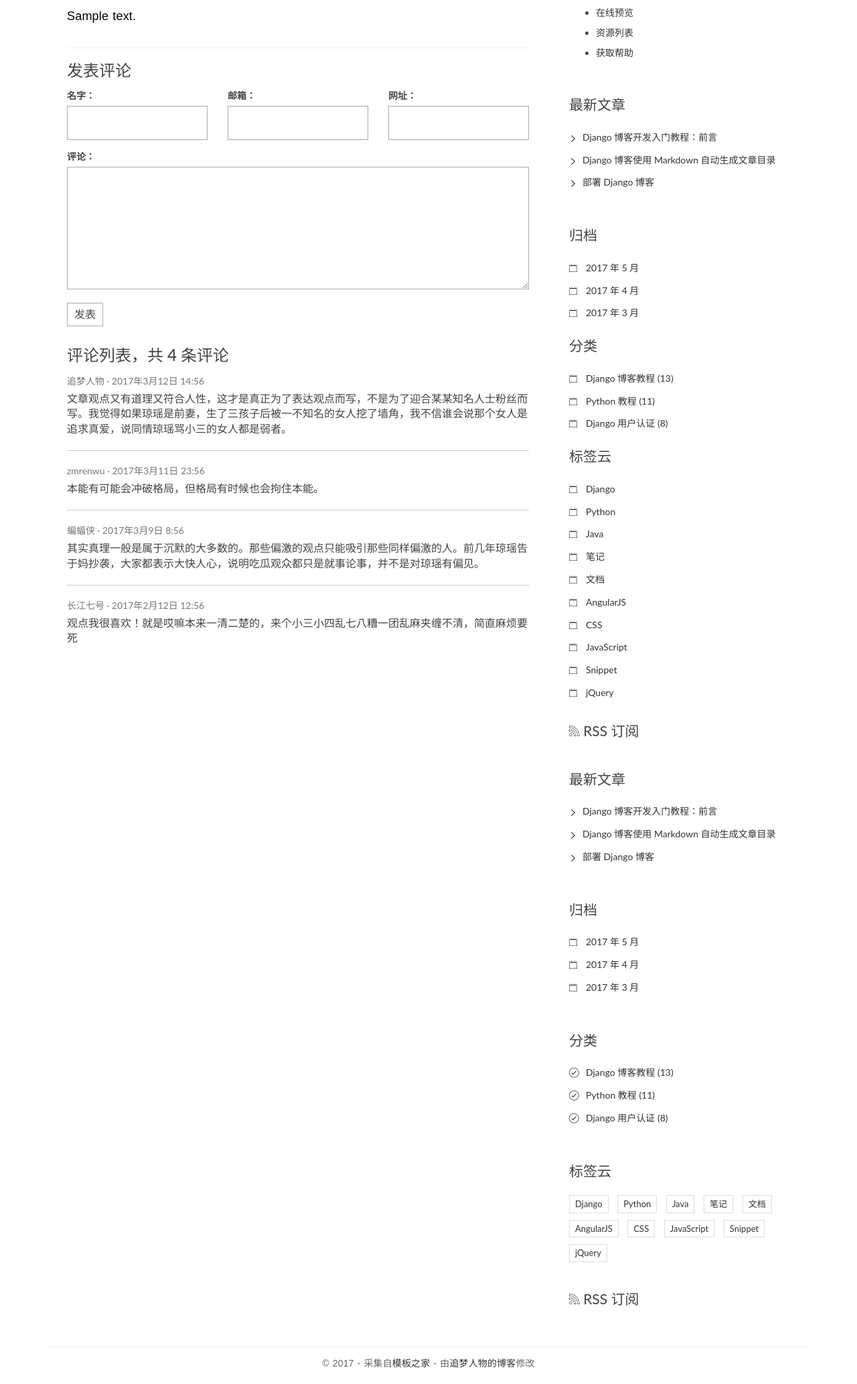
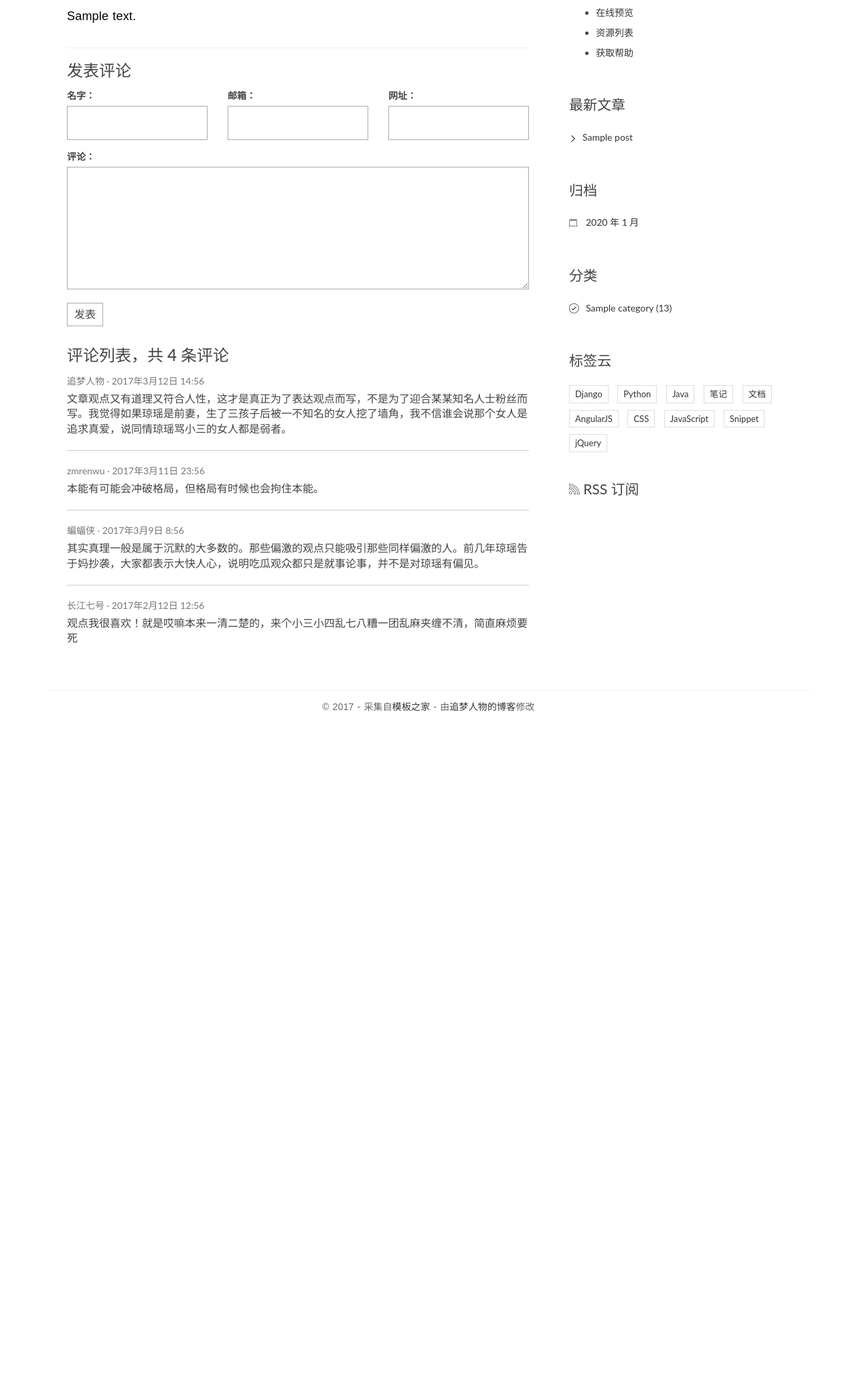
Before and after one commit to lushilong/appproject, a Django app: page /post/1/ in a window 1280 px wide. Shown: the part 275-2341 px from the top of the page at 67% size. After the commit the page ends 1337 px from the top, so only its background shows below. Run offline with Django 3.2, Linux system fonts and the light colour scheme; tables that the repository leaves empty hold one stand-in row (values such as "Sample post"); some libraries are stand-ins or nearby versions.

Commit message:
archives and category

```diff
--- /dev/null
+++ b/blog/templatetags/blog_tags.py
@@ -0,0 +1,23 @@
+#!/usr/bin/python
+# -*- coding: utf-8 -*-
+#
+from django import template
+from ..models import Post, Category
+
+
+register = template.Library()
+
+
+@register.simple_tag
+def get_recent_posts(num=5):
+    return Post.objects.all().order_by('-created_time')[:num]
+
+
+@register.simple_tag
+def archives():
+    return Post.objects.dates('created_time', 'month', order='DESC')
+
+
+@register.simple_tag
+def get_categories():
+    return Category.objects.all()
--- a/blog/urls.py
+++ b/blog/urls.py
@@ -9,4 +9,7 @@ app_name = 'blog'
 urlpatterns = [
     url(r'^$', views.index, name='index'),
     url(r'^post/(?P<pk>[0-9]+)/$', views.detail, name='detail'),
+    url(r'^archives/(?P<year>[0-9]{4})/(?P<month>[0-9]{1,2})/$',
+        views.archives, name='archives'),
+    url(r'^category/(?P<pk>[0-9]+)/$', views.category, name='category'),
 ]
--- a/blog/views.py
+++ b/blog/views.py
@@ -3,7 +3,7 @@
 #
 import markdown
 from django.shortcuts import render, get_object_or_404
-from .models import Post
+from .models import Post, Category
 
 
 def index(request):
@@ -21,3 +21,16 @@ def detail(request, pk):
             'markdown.extensions.toc',
         ])
     return render(request, 'blog/detail.html', context={'post': post})
+
+
+def archives(request, year, month):
+    post_list = Post.objects.filter(created_time__year=year,
+                                    created_time__month=month
+                                    ).order_by('-created_time')
+    return render(request, 'blog/index.html', context={'post_list': post_list})
+
+
+def category(request, pk):
+    cate = get_object_or_404(Category, pk=pk)
+    post_list = Post.objects.filter(category=cate).order_by('-created_time')
+    return render(request, 'blog/index.html', context={'post_list': post_list})
--- a/templates/base.html
+++ b/templates/base.html
@@ -1,4 +1,5 @@
 {% load staticfiles %}
+{% load blog_tags %}
 <!DOCTYPE html>
 <html>
 <head>
@@ -76,45 +77,42 @@
               {% endblock toc %}
                 <div class="widget widget-recent-posts">
                     <h3 class="widget-title">最新文章</h3>
+                    {% get_recent_posts as recent_post_list %}
                     <ul>
+                        {% for post in recent_post_list %}
                         <li>
-                            <a href="#">Django 博客开发入门教程：前言</a>
+                            <a href="{{ post.get_absolute_url }}">{{ post.title }}</a>
                         </li>
-                        <li>
-                            <a href="#">Django 博客使用 Markdown 自动生成文章目录</a>
-                        </li>
-                        <li>
-                            <a href="#">部署 Django 博客</a>
-                        </li>
+                        {% empty %}
+                        暂无文章！
+                        {% endfor %}
                     </ul>
                 </div>
                 <div class="widget widget-archives">
                     <h3 class="widget-title">归档</h3>
+                    {% archives as date_list %}
                     <ul>
+                        {% for date in date_list %}
                         <li>
-                            <a href="#">2017 年 5 月</a>
+                            <a href="{% url 'blog:archives' date.year date.month %}">{{ date.year }} 年 {{ date.month }} 月</a>
                         </li>
-                        <li>
-                            <a href="#">2017 年 4 月</a>
-                        </li>
-                        <li>
-                            <a href="#">2017 年 3 月</a>
-                        </li>
+                        {% empty %}
+                        暂无归档！
+                        {% endfor %}
                     </ul>
                 </div>
 
                 <div class="widget widget-category">
                     <h3 class="widget-title">分类</h3>
+                    {% get_categories as category_list %}
                     <ul>
+                        {% for category in category_list %}
                         <li>
-                            <a href="#">Django 博客教程 <span class="post-count">(13)</span></a>
+                            <a href="{% url 'blog:category' category.pk %}">{{ category.name }} <span class="post-count">(13)</span></a>
                         </li>
-                        <li>
-                            <a href="#">Python 教程 <span class="post-count">(11)</span></a>
-                        </li>
-                        <li>
-                            <a href="#">Django 用户认证 <span class="post-count">(8)</span></a>
-                        </li>
+                        {% empty %}
+                        暂无分类！
+                        {% endfor %}
                     </ul>
                 </div>
 
--- a/templates/blog/detail.html
+++ b/templates/blog/detail.html
@@ -77,7 +77,7 @@
 {% endblock main %}
 {% block toc %}
     <div class="widget widget-content">
-            <h3 class="widget-title">文章目录</h3>
+        <h3 class="widget-title">文章目录</h3>
             <ul>
                 <li>
                     <a href="#">教程特点</a>
@@ -95,85 +95,5 @@
                     <a href="#">获取帮助</a>
                 </li>
             </ul>
-        </div>
-        <div class="widget widget-recent-posts">
-            <h3 class="widget-title">最新文章</h3>
-            <ul>
-                <li>
-                    <a href="#">Django 博客开发入门教程：前言</a>
-                </li>
-                <li>
-                    <a href="#">Django 博客使用 Markdown 自动生成文章目录</a>
-                </li>
-                <li>
-                    <a href="#">部署 Django 博客</a>
-                </li>
-            </ul>
-        </div>
-        <div class="widget widget-archives">
-            <h3 class="widget-title">归档</h3>
-            <ul>
-                <li>
-                    <a href="#">2017 年 5 月</a>
-                </li>
-                <li>
-                    <a href="#">2017 年 4 月</a>
-                </li>
-                <li>
-                    <a href="#">2017 年 3 月</a>
-                </li>
-            </ul>
-        </
-        <div class="widget widget-category">
-            <h3 class="widget-title">分类</h3>
-            <ul>
-                <li>
-                    <a href="#">Django 博客教程 <span class="post-count">(13)</span></a>
-                </li>
-                <li>
-                    <a href="#">Python 教程 <span class="post-count">(11)</span></a>
-                </li>
-                <li>
-                    <a href="#">Django 用户认证 <span class="post-count">(8)</span></a>
-                </li>
-            </ul>
-        </
-        <div class="widget widget-tag-cloud">
-            <h3 class="widget-title">标签云</h3>
-            <ul>
-                <li>
-                    <a href="#">Django</a>
-                </li>
-                <li>
-                    <a href="#">Python</a>
-                </li>
-                <li>
-                    <a href="#">Java</a>
-                </li>
-                <li>
-                    <a href="#">笔记</a>
-                </li>
-                <li>
-                    <a href="#">文档</a>
-                </li>
-                <li>
-                    <a href="#">AngularJS</a>
-                </li>
-                <li>
-                    <a href="#">CSS</a>
-                </li>
-                <li>
-                    <a href="#">JavaScript</a>
-                </li>
-                <li>
-                    <a href="#">Snippet</a>
-                </li>
-                <li>
-                    <a href="#">jQuery</a>
-                </li>
-            </ul>
-        </div>
-        <div class="rss">
-            <a href=""><span class="ion-social-rss-outline"></span> RSS 订阅</a>
-        </div>
+    </div>
 {% endblock toc %}
```
Also changed, not shown: blog/templatetags/__init__.py (added).
